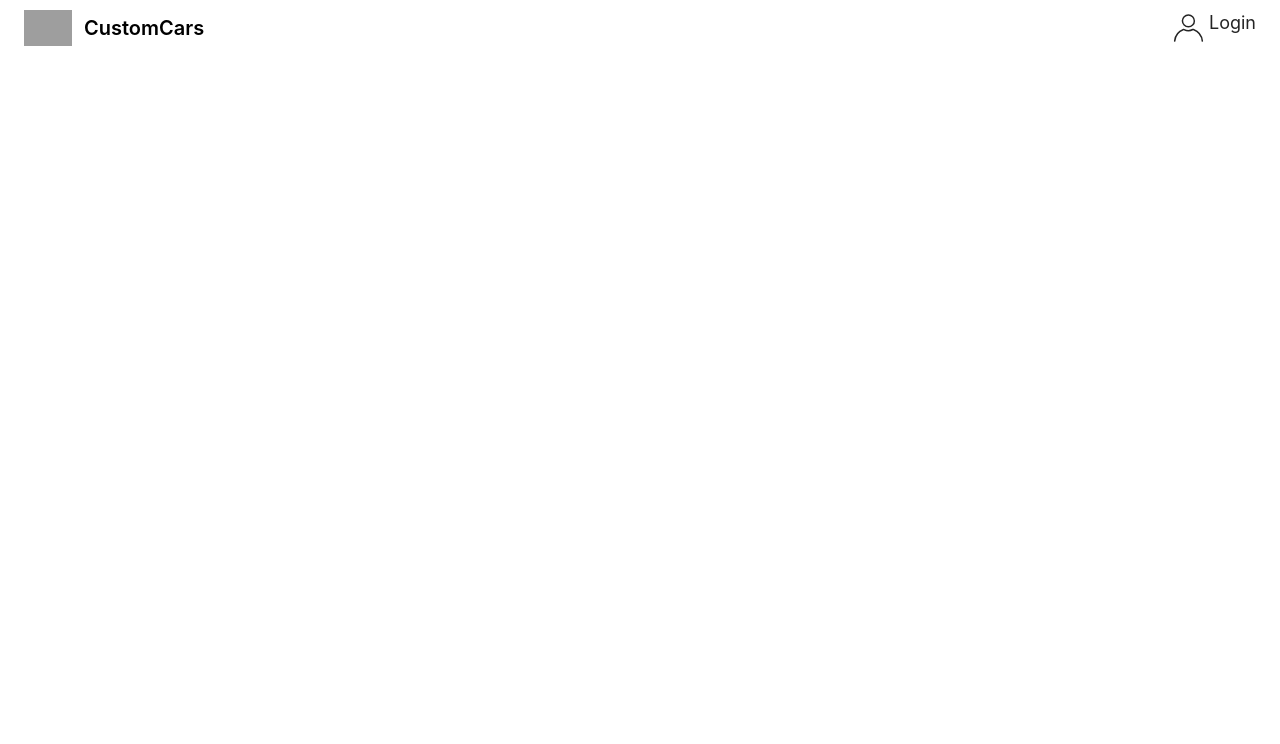
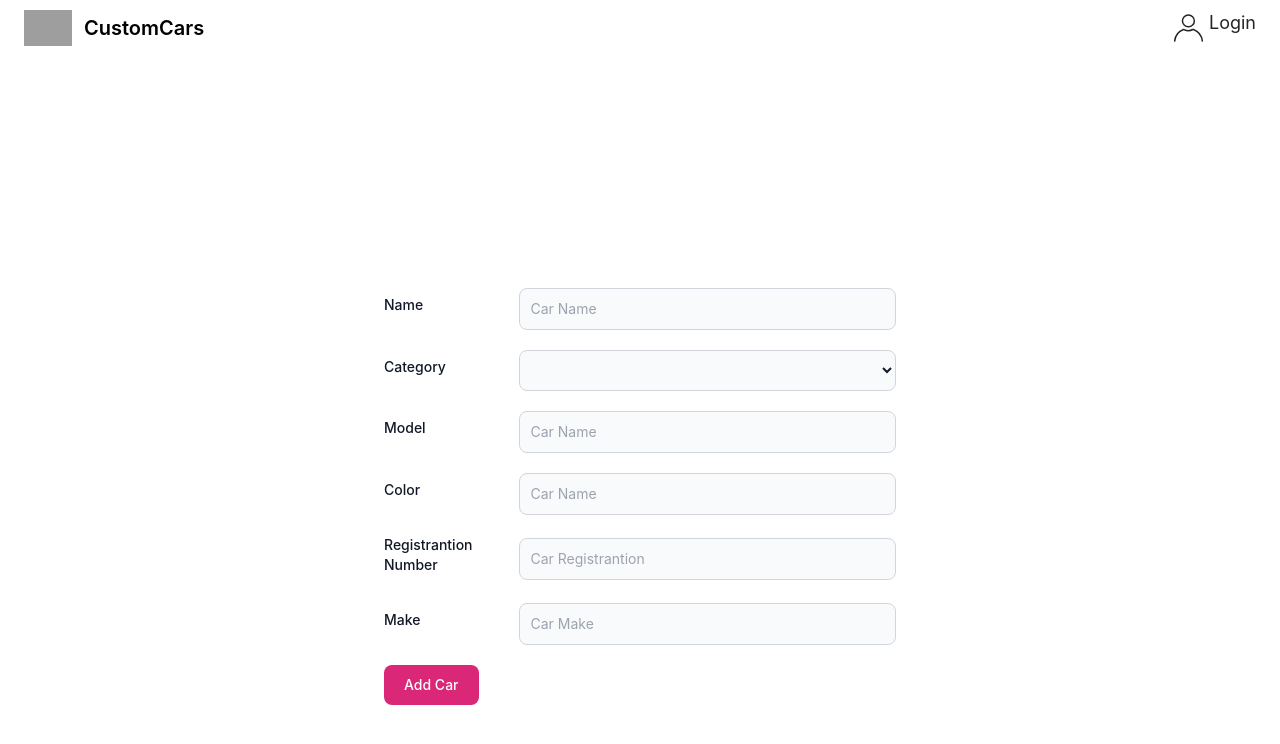
Before and after one commit to usmanunitedsol/cars, a React (Create React App) app: page /AddCar in a window 1280 px wide. Before the commit this address had no page. Shown: the top 744 px of the page. Built offline with nearby package versions, Linux system fonts and the light colour scheme; grey boxes are pictures that could not be loaded.

Commit message:
some fixes

```diff
--- a/src/App.js
+++ b/src/App.js
@@ -11,6 +11,7 @@ import Categories from './components/Categories/index'
 import { useSelector } from 'react-redux';
 import Addcategory from './components/Categories/addcategory';
 import Cars from './components/Cars';
+import AddCar from './components/Cars/addcar';
 
 function App() {
   const getSomeValue = (user) => user.user;
@@ -29,6 +30,7 @@ function App() {
         <Route path='/Categories' element={<Categories/>} />
         <Route path='/addcategory' element={<Addcategory/>} />
         <Route path='/cars' element={<Cars/>} />
+        <Route path='/AddCar' element={<AddCar/>} />
       </Routes>
     </Router>
     </>
--- a/src/States/reducers/carReducer.js
+++ b/src/States/reducers/carReducer.js
@@ -8,6 +8,7 @@ const initialState=[
     model:"",
     registration_num:"",
     carid:"",
+    user:"",
     }
 ]
 
@@ -20,15 +21,16 @@ const carreducer=(cars=initialState,action)=>{
     {
 
         console.log("payload",action.payload)
-        const carsArray = action.payload.cars;
+        const carsArray = action.payload;
         const updatearray= carsArray.map((car)=>({
-                Category:car.Category,
+                category:car.category,
                 car:car.car,
                 color:car.color,
                 make:car.make,
                 model:car.model,
                 registration_num:car.registration_num,
                 carid:car._id,
+                user:car.user,
                 error:null,
         }))
         console.log('redux car:', {
--- /dev/null
+++ b/src/components/Cars/addcar.js
@@ -0,0 +1,193 @@
+import React, { useState } from 'react'
+import { useDispatch, useSelector } from 'react-redux';
+import { getcardetails } from '../../States/action-creaters';
+
+
+const AddCar = () => {
+    const [newcar, setnewcar] = useState({  car: '', category:'',color:'',make:'',model:'',registration_num
+:''});
+    const getSomeValue = (user) => user;
+
+    const user=  useSelector(getSomeValue) ;
+
+    console.log("cars test43", user.car)
+    const  userId= user.user.userid;
+    const  usercategory= user.category;
+    const dispatch =useDispatch();
+    const [error, seterror] = useState("")
+    const handleChange = (e) => {
+        setnewcar({ ...newcar, [e.target.name]: e.target.value });
+      };
+
+    //   const handleCategoryChange = (e) => {
+    //     setCategory(e.target.value)
+    //   }
+
+      const handleOnSubmit = async (e) => {
+
+        e.preventDefault();
+
+         // Check if category is selected
+            if (!newcar.category || newcar.category === 'allcategory') {
+                // alert('Please select a valid category.');
+                seterror("Please select a valid category.")
+                return;
+            }
+
+        console.log("new car", newcar)
+
+        try {
+          const response = await fetch(`http://localhost:5000/api/cars/addcar?userId=${userId}`, {
+            method: 'POST',
+            headers: {
+              'Content-Type': 'application/json',
+            },
+            body: JSON.stringify({ ...newcar, car: newcar.car, category: newcar.category , color: newcar.color , make: newcar.make , model: newcar.model, registration_num: newcar.registration_num, }),
+          });
+
+         const cars=await response.json()
+
+          if (!cars.error) {
+            console.log(cars)
+            seterror("")
+            alert('Car added successfully')
+            setnewcar({car: '', category:'',color:'',make:'',model:'',registration_num
+            :''});
+            dispatch(getcardetails([...user.car, cars.cars]));
+
+          } else {
+            console.error(cars.error, 'Car add failed');
+            alert(`Error: ${cars.error}`)
+          }
+        } catch (error) {
+          console.error('Error during car addition:', error.message);
+          alert(`Error during car addition`)
+        }
+      };
+
+  return (
+    <div className='container mx-auto p-10'>
+              <form onSubmit={handleOnSubmit} className="max-w-lg mt-40 mx-auto">
+
+                           <h2 className='py-4 text-xl text-red-600'> {!newcar.category && error }</h2>
+
+                    <div className="mb-5 flex gap-3  items-center">
+                    <label htmlFor="car" className="w-1/3 mb-2 text-sm font-medium text-gray-900 ">
+                        Name
+                    </label>
+                    <input
+                        onChange={handleChange}
+                        value={newcar.car}
+                        type="text"
+                        name="car"
+                        id="car"
+                        className="bg-gray-50 border border-gray-300 text-gray-900 text-sm rounded-lg focus:outline-none block w-full p-2.5 "
+                        placeholder="Car Name"
+                        required
+                    />
+                    </div>
+
+                    <div className="mb-5 flex gap-3  items-center">
+                    <label htmlFor="Email" className="w-1/3 mb-2 text-sm font-medium text-gray-900 ">
+                         Category
+                    </label>
+                    {/* <input
+                        onChange={handleChange}
+                        value={Categories.title}
+                        type="text"
+                        name="title"
+                        id="title"
+                        className="bg-gray-50 border border-gray-300 text-gray-900 text-sm rounded-lg focus:outline-none block w-full p-2.5 "
+                        placeholder="Car Category"
+                        required
+                    /> */}
+
+                    <select className='bg-gray-50 border border-gray-300 text-gray-900 text-sm rounded-lg focus:outline-none block w-full p-2.5 hover:cursor-pointer' name='category' value={newcar.category}     onChange={handleChange}>
+                        <option value="allcategory"  className='cursor-pointer'  selected >Select Category</option>
+                    {
+                        usercategory.map((item)=>(
+                        <option  value={item.title} key={item._id} >{item.title}</option>
+                        ))
+
+                    }
+                   </select>
+                    </div>
+
+                    <div className="mb-5 flex gap-3 align-middle justify-center items-center">
+                    <label htmlFor="Model" className="w-1/3 mb-2 text-sm font-medium text-gray-900 ">
+                        Model
+                    </label>
+                    <input
+                        onChange={handleChange}
+                        value={newcar.model}
+                        type="text"
+                        name="model"
+                        id="model"
+                        className="bg-gray-50 border border-gray-300 text-gray-900 text-sm rounded-lg focus:outline-none block w-full p-2.5 "
+                        placeholder="Car Name"
+                        required
+                    />
+                    </div>
+
+                    <div className="mb-5 flex gap-3 align-middle justify-center items-center">
+                    <label htmlFor="Email" className="w-1/3 mb-2 text-sm font-medium text-gray-900 ">
+                        Color
+                    </label>
+                    <input
+                        onChange={handleChange}
+                        value={newcar.color}
+                        type="text"
+                        name="color"
+                        id="color"
+                        className="bg-gray-50 border border-gray-300 text-gray-900 text-sm rounded-lg focus:outline-none block w-full p-2.5"
+                        placeholder="Car Name"
+                        required
+                    />
+                    </div>
+
+                    <div className="mb-5 flex gap-3 align-middle justify-center items-center">
+                    <label htmlFor="Email" className="w-1/3 mb-2 text-sm font-medium text-gray-900 ">
+                        Registrantion Number
+                    </label>
+                    <input
+                        onChange={handleChange}
+                        value={newcar.registration_num}
+                        type="text"
+                        name="registration_num"
+                        id="registration_num"
+                        className="bg-gray-50 border border-gray-300 text-gray-900 text-sm rounded-lg focus:outline-none block w-full p-2.5 "
+                        placeholder="Car Registrantion"
+                        required
+                    />
+                    </div>
+
+                    <div className="mb-5 flex gap-3 align-middle justify-center items-center">
+                    <label htmlFor="Email" className="w-1/3 mb-2 text-sm font-medium text-gray-900 ">
+                        Make
+                    </label>
+                    <input
+                        onChange={handleChange}
+                        value={newcar.make}
+                        type="text"
+                        name="make"
+                        id="make"
+                        className="bg-gray-50 border border-gray-300 text-gray-900 text-sm rounded-lg focus:outline-none block w-full p-2.5 "
+                        placeholder="Car Make"
+                        required
+                    />
+                    </div>
+
+
+                    <button
+                    type="submit"
+                    className="text-white   focus:outline-none font-medium rounded-lg text-sm w-full sm:w-auto px-5 py-2.5 text-center bg-pink-600"
+                    >
+                    Add Car
+                    </button>
+
+</form>
+    </div>
+  )
+}
+
+export default AddCar
--- a/src/components/Cars/index.js
+++ b/src/components/Cars/index.js
@@ -13,17 +13,21 @@ const Cars = () => {
 
         const [search, setsearch] = useState("")
 
+
         const dispatch =useDispatch();
         const getSomeValue = (user) => user;
         const user=  useSelector(getSomeValue) ;
         const  userId= user.user.userid;
         const  usercategory= user.category;
+        const car=user.car
 
-        const [filteredcategory, setfilteredcategory] = useState([usercategory])
+        console.log("test car" , car)
+
+        const [filteredcar, setfilteredcar] = useState([car])
         const [isOpen, setIsOpen] = useState(false);
         const [deletecategory, setdeletecategory] = useState(false);
         const [categoryid, setcategoryid] = useState()
-        const [Categories, setCategory] = useState({  title: ''});
+        const [Categories, setCategory] = useState("");
         const [updatecategory, setupdatecategory] = useState(false)
 
         // const openPopup = async (catid) => {
@@ -71,7 +75,10 @@ const Cars = () => {
         //     setIsOpen(false);
         //   };
 
-        console.log("categories", usercategory)
+        const handleCategoryChange = (e) => {
+          setCategory(e.target.value)
+        }
+        console.log("categories", Categories)
 
         const ondelete =async (catid) => {
         //   try {
@@ -98,60 +105,68 @@ const Cars = () => {
         // }
         };
 
-      useEffect(() => {
-             fetchcar();
+      // useEffect(() => {
+      //        fetchcar();
 
 
-      }, [])
+      // }, [])
 
       useEffect(() => {
-          const result= usercategory.filter((category)=>{
-                 return  category.title.toLowerCase().match(search.toLowerCase())
+          const result= car.filter((cars)=>{
+                 return   Categories === '' || (cars.category && cars.category.toLowerCase() === Categories.toLowerCase()) || (Categories==='allcategory' && cars )
+
           })
-          setfilteredcategory(result)
+          setfilteredcar(result)
           console.log(result)
-      }, [search])
+      }, [ Categories])
 
 
-      const fetchcar = async ()=>{
-        try {
-            const response =await fetch (`http://localhost:5000/api/cars/fetchcars?userId=${userId}`,{
-                method:'GET',
-                headers:{
-                    'Content-Type': 'application/json',
-                },
-            })
 
-            if(!response.ok){
-                // Handle non-successful responses
-                console.error(`HTTP error! Status: ${response.status}`);
-                return;
-            }
-
-            const cars=await response.json();
-            console.log("categories here",cars);
-            dispatch(getcardetails(cars));
-            // dispatch(getcategories(categories));
-            setfilteredcategory(cars.cars)
+      useEffect(() => {
+        const result= car.filter((cars)=>{
+               return  cars.car.toLowerCase().match(search.toLowerCase());
+        })
+        setfilteredcar(result)
+        console.log(result)
+    }, [search])
 
 
-        } catch (error) {
-            console.error('Error during fetch:', error);
-            alert("Error occured")
-        }
-      }
+
 
 
       const columns = [
         {
-          name: 'ID',
-          selector: row => row._id,
+          name: 'Category',
+          selector: row => row.category || 'NONE',
         },
         {
           name: 'CAR',
           selector: row => row.car,
           sortable: true,
         },
+
+        {
+          name: 'COLOUR',
+          selector: row => row.color,
+          sortable: true,
+        },
+
+        {
+          name: 'MAKE',
+          selector: row => row.make,
+          sortable: true,
+        },
+        {
+          name: 'MODEL',
+          selector: row => row.model,
+          sortable: true,
+        },
+        {
+          name: 'Registrantion Number',
+          selector: row => row.registration_num ,
+          sortable: true,
+        },
+
         {
           name: 'Action',
           cell: row =>
@@ -193,10 +208,26 @@ const Cars = () => {
            fixedHeader
            fixedHeaderScrollHeight='800px'
            columns={columns}
-           data={filteredcategory}
+           data={filteredcar}
            selectableRows
            pagination
-           actions={<Link to='/addcategory' className='border p-3 text-lg rounded-lg'>Add new Car</Link>}
+           actions={
+            <>
+               <div className='flex gap-6'>
+                <select className='outline-none border text-lg rounded-lg px-2 hover:cursor-pointer'  onChange={handleCategoryChange}>
+                     <option value="allcategory" className='cursor-pointer'  selected>ALL Category</option>
+                  {
+                    usercategory.map((item)=>(
+                      <option  value={item.title}  key={item._id}>{item.title}</option>
+                    ))
+
+                  }
+                </select>
+              <Link to='/AddCar' className='border p-3 text-lg rounded-lg'>Add new Car</Link>
+              </div>
+
+            </>
+          }
            subHeader
            subHeaderComponent={ <input type='text' placeholder='Seach here' onChange={(e)=>setsearch(e.target.value)} value={search} className='w-1/4 border p-3 outline-none rounded-lg'/>}
            />
```
Also changed, not shown: src/components/Home/Registerecars.js (+31 -0 lines), 2 other files (tests, documents, lock files or other folders).
